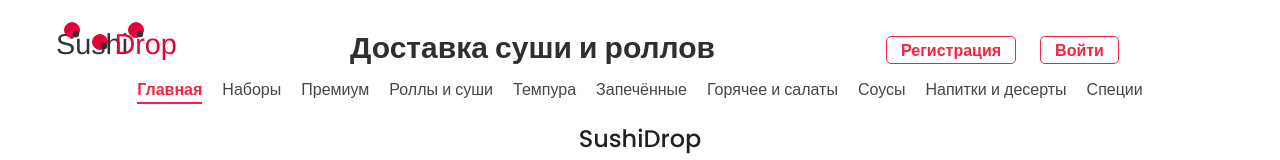
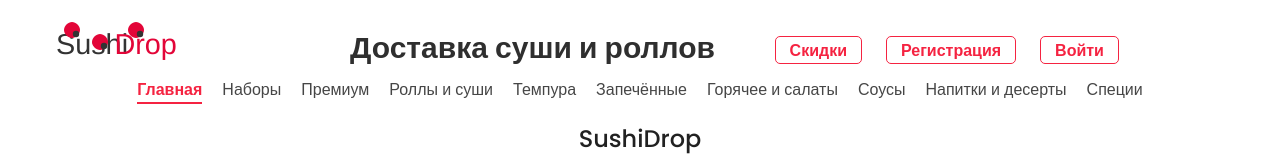
Before and after one commit to AliyaRazyapova/SushiDrop, a Vue app in the folder frontend/: page / in a window 1280 px wide. Shown: the top 160 px of the page. Built offline with nearby package versions, Linux system fonts and the light colour scheme; no server answers.

Commit message:
[add] discounts in HeaderButtons

```diff
--- a/frontend/src/components/elements/HeaderButtons.vue
+++ b/frontend/src/components/elements/HeaderButtons.vue
@@ -1,5 +1,6 @@
 <template>
   <div class="buttons">
+    <button @click="goToDiscounts">Скидки</button>
     <button v-if="isLoggedIn" @click="goToProfile">Профиль</button>
     <button v-else @click="goToRegister">Регистрация</button>
     <button v-if="isLoggedIn" class="button_1" @click="goToCart">Корзина</button>
@@ -32,6 +33,9 @@ export default {
     },
     goToRegister() {
       this.$router.push('/register');
+    },
+    goToDiscounts() {
+      this.$router.push('/discounts');
     }
   }
 }
```
